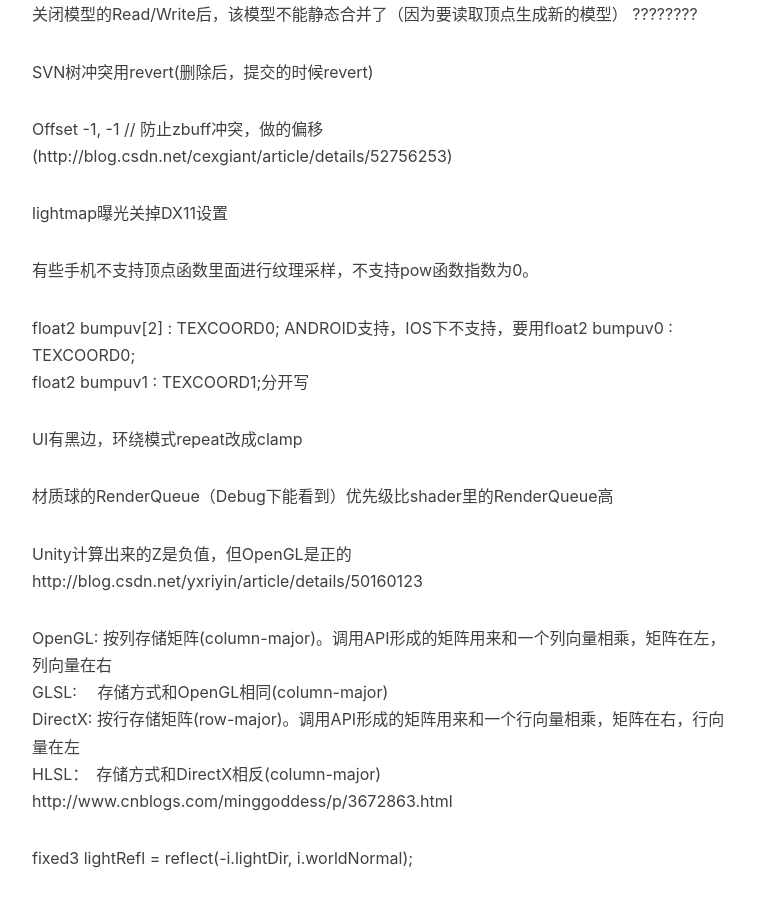
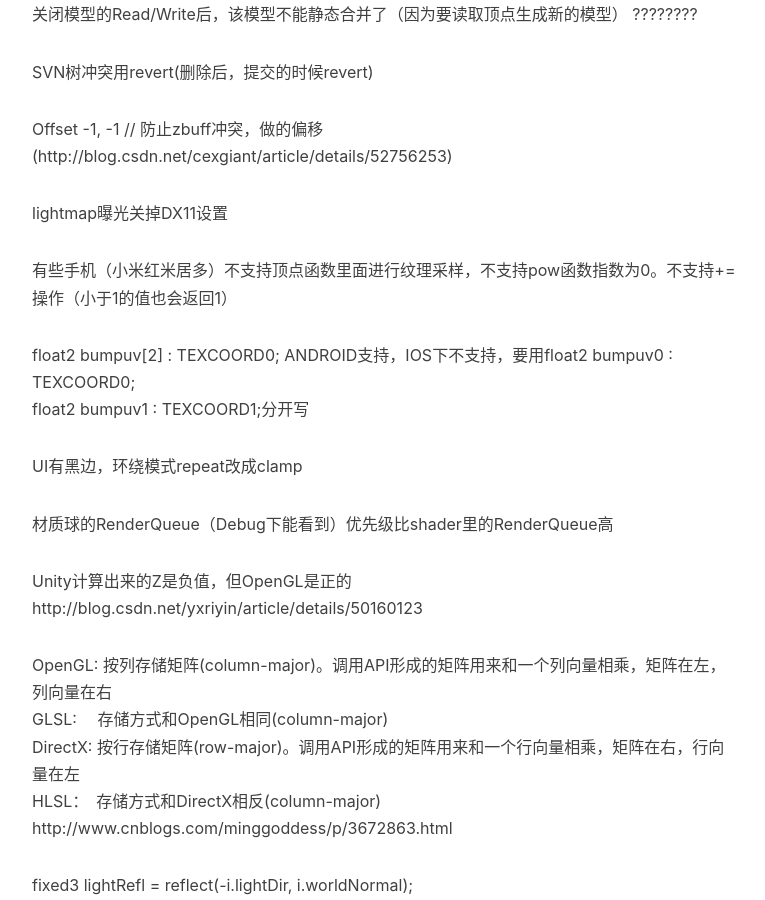
Before and after one commit to huangx916/huangx916.github.io, a Jekyll site: the page built from _posts/2017-12-08-note02.markdown, in a window 1280 px wide and 900 px high, scrolled down 1541 px. Shown: the whole window, without its empty margins (233-998 px from the left). Built offline with Jekyll 4.4.1, drawn with Linux system fonts in a browser that asks for light colours; nearby versions of some CDN libraries; comment, search, counter and statistics services are not loaded.

Commit message:
modify note

```diff
--- a/_posts/2017-12-08-note02.markdown
+++ b/_posts/2017-12-08-note02.markdown
@@ -43,7 +43,7 @@ Offset -1, -1 // 防止zbuff冲突，做的偏移(http://blog.csdn.net/cexgiant/
 
 lightmap曝光关掉DX11设置
 
-有些手机不支持顶点函数里面进行纹理采样，不支持pow函数指数为0。
+有些手机（小米红米居多）不支持顶点函数里面进行纹理采样，不支持pow函数指数为0。不支持+=操作（小于1的值也会返回1）
 
 float2 bumpuv[2] : TEXCOORD0; ANDROID支持，IOS下不支持，要用float2 bumpuv0 : TEXCOORD0;
 	float2 bumpuv1 : TEXCOORD1;分开写
```
